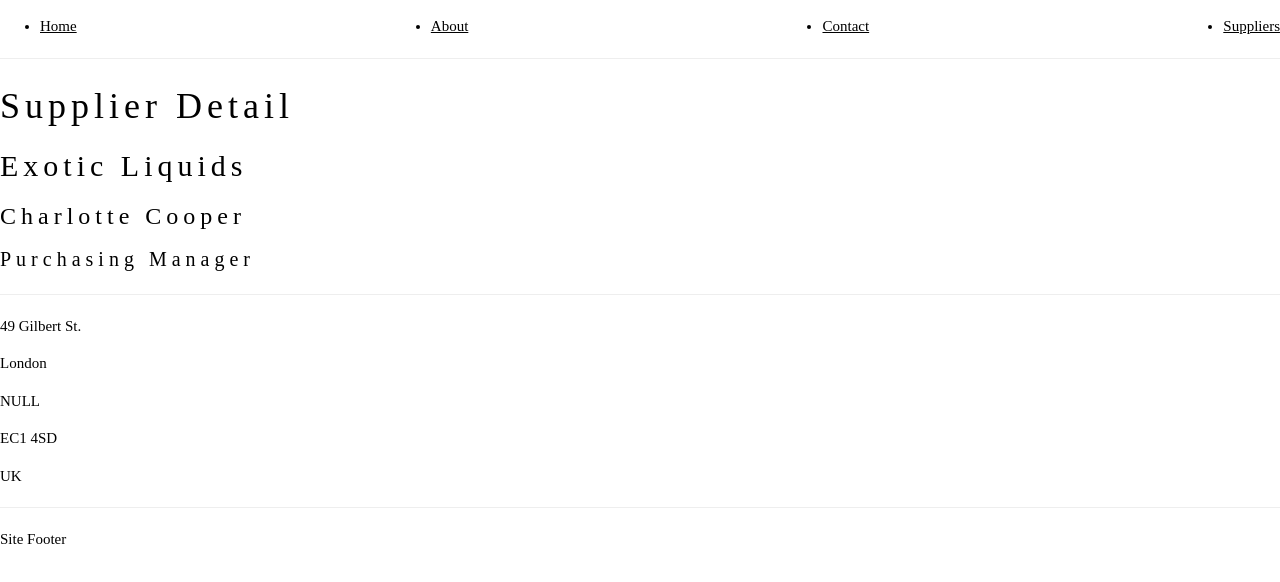
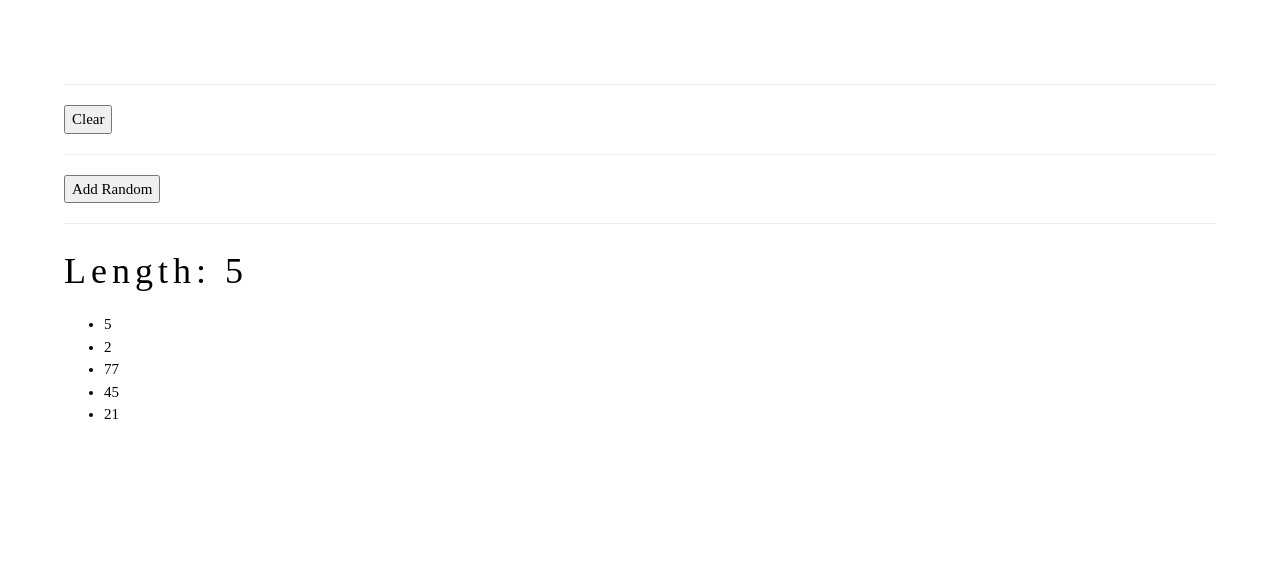
Before and after one commit to yakintech/reactjs-turkcell-tutorial-2, a React (Create React App) app: page /suppliers/1 in a window 1280 px wide. Shown: the top 582 px of the page. Built offline with nearby package versions, Linux system fonts and the light colour scheme.

Commit message:
Add state management examples and update App structure; include StateIntro, StateIntro2, StateIntro3 components and modify SupplierDetail to use useLocation

```diff
--- a/src/App.jsx
+++ b/src/App.jsx
@@ -5,9 +5,14 @@ import Contact from "./pages/Contact";
 import NotFound from "./pages/NotFound";
 import Suppliers from "./pages/Suppliers";
 import SupplierDetail from "./pages/SupplierDetail";
+import StateIntro from "./state/StateIntro";
+import StateIntro2 from "./state/StateIntro2";
+import StateIntro3 from "./state/StateIntro3";
 
 function App() {
 
+
+  return <StateIntro3 />
 
 
   return <>
--- a/src/pages/SupplierDetail.jsx
+++ b/src/pages/SupplierDetail.jsx
@@ -1,10 +1,13 @@
 import React from 'react'
-import { useParams } from 'react-router-dom'
+import { useLocation, useParams } from 'react-router-dom'
 import { suppliersData } from '../data/suppliersData'
 
 function SupplierDetail() {
 
     const { id } = useParams()
+
+    const location = useLocation()
+    console.log("location", location)
 
     let detail = suppliersData.find(q => q.id == id)
 
--- /dev/null
+++ b/src/state/StateIntro.jsx
@@ -0,0 +1,23 @@
+import React, { useState } from 'react'
+
+function StateIntro() {
+
+    const [counter, setCounter] = useState(0)
+    //counter değişenimin değeri
+    //setcounter bu değişkeni değiştirecek ve bu sayede componenti render edecek fonksiyon
+    //0 ise başlangıç değeri
+
+    console.log("StateIntro component rendered")
+
+
+    const increase = () => {
+        setCounter(30)
+    }
+
+    return <>
+        <h1>Counter: {counter}</h1>
+        <button onClick={increase}>Increase</button>
+    </>
+}
+
+export default StateIntro
--- /dev/null
+++ b/src/state/StateIntro2.jsx
@@ -0,0 +1,15 @@
+import React, { useState } from 'react'
+
+function StateIntro2() {
+
+    const [color, setcolor] = useState("red")
+
+    return <>
+        <button onClick={() => setcolor('black')}>Change Color</button>
+        <div style={{ backgroundColor: color, width: 300, height: 300 }}>
+
+        </div>
+    </>
+}
+
+export default StateIntro2
--- /dev/null
+++ b/src/state/StateIntro3.jsx
@@ -0,0 +1,31 @@
+import React, { useState } from 'react'
+
+function StateIntro3() {
+
+    const [numbers, setnumbers] = useState([5, 2, 77, 45, 21])
+
+    const addRandom = () => {
+        const newRandomNumber = Math.floor(Math.random() * 100)
+
+        //state güncellediğimde yeni referans vermek zorundayım bu yüzden spread operatörü kullanıyorum.
+        setnumbers([...numbers, newRandomNumber])
+    }
+
+    return <>
+        <div style={{ padding: '5%' }}>
+            <hr />
+            <button onClick={() => setnumbers([])}>Clear</button>
+            <hr />
+            <button onClick={addRandom}>Add Random</button>
+            <hr />
+            <h1>Length: {numbers.length}</h1>
+            <ul>
+                {
+                    numbers.map(number => <li>{number}</li>)
+                }
+            </ul>
+        </div>
+    </>
+}
+
+export default StateIntro3
```
Also changed, not shown: html/stateChange.html (added, +26 -0 lines), notes.txt.
